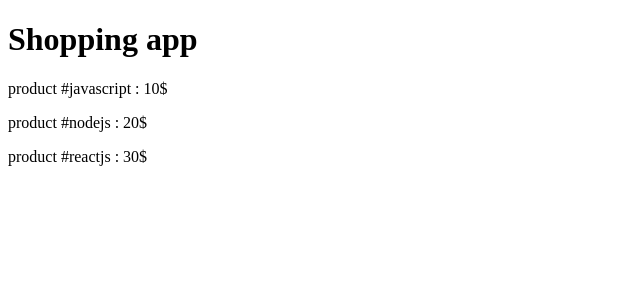
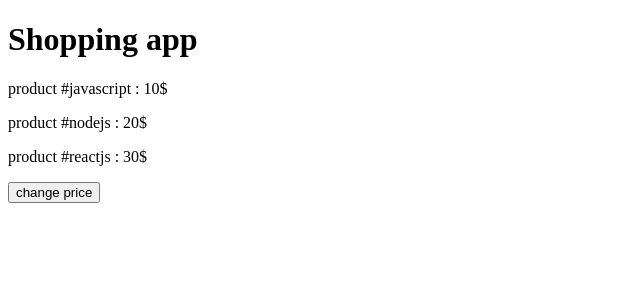
Before and after one commit to ghiathinejad/react-courses, a React (Create React App) app: page / in a window 1280 px wide. Shown: the top 300 px of the page, without its empty margins (0-640 px from the left). Built offline with nearby package versions, Linux system fonts and the light colour scheme.

Commit message:
course10

```diff
--- a/src/App.js
+++ b/src/App.js
@@ -25,19 +25,30 @@ import Product from "./components/Product/Product";
 class App  extends Component {
     state = {
         products : [
-            {title : 'javascript' , price : '10$'},
-            {title : 'nodejs' , price : '20$'},
-            {title : 'reactjs' , price : '30$'},
+            {id:1 , title : 'javascript' , price : '10$'},
+            {id:2 , title : 'nodejs' , price : '20$'},
+            {id:3 , title : 'reactjs' , price : '30$'},
         ]
     };
+    clickHandler = () => {
+        console.log('clicked');
+        this.setState({
+            products : [
+                {id:1 , title : 'javascript' , price : '11$'},
+                {id:2 , title : 'nodejs' , price : '22$'},
+                {id:3 , title : 'reactjs' , price : '33$'},
+            ]
+        });
+    }
     render() {
         return(
             <div id="title" className="container">
                 <h1>Shopping app</h1>
                 {this.state.products.map((pro) => {
-                    return <Product name={pro.title} price={pro.price} />;
+                    return <Product key={pro.id} name={pro.title} price={pro.price} />;
                     }
                 )}
+                <button onClick={this.clickHandler}>change price</button>
             </div>
         );
     }
```
